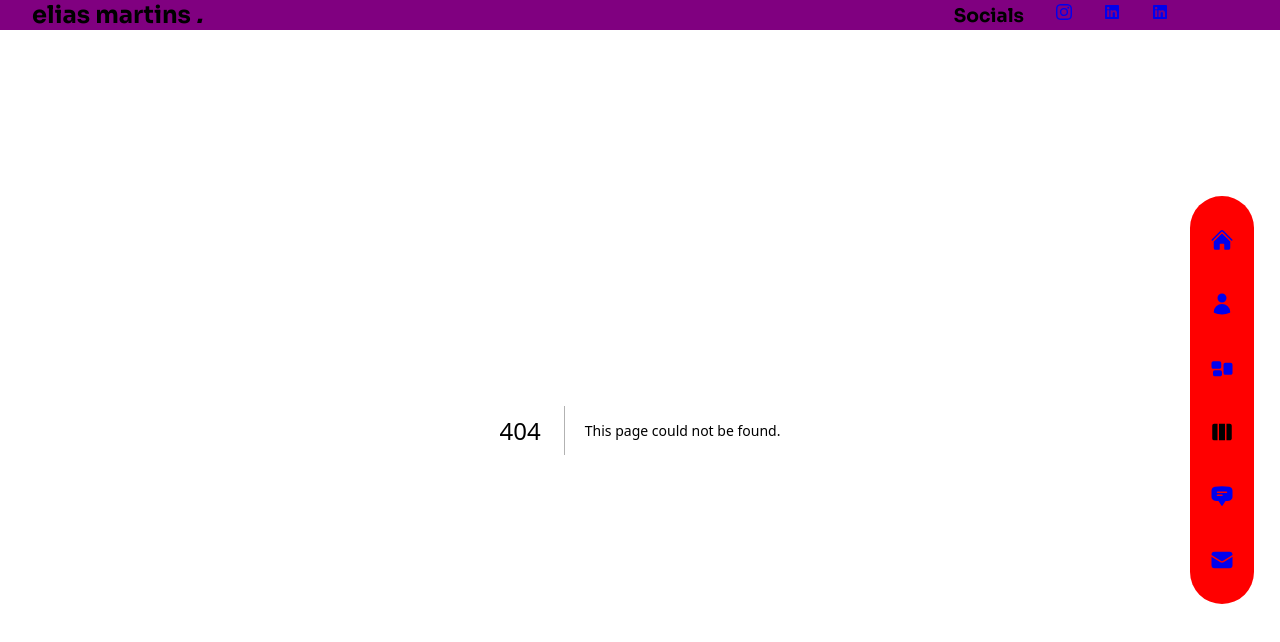
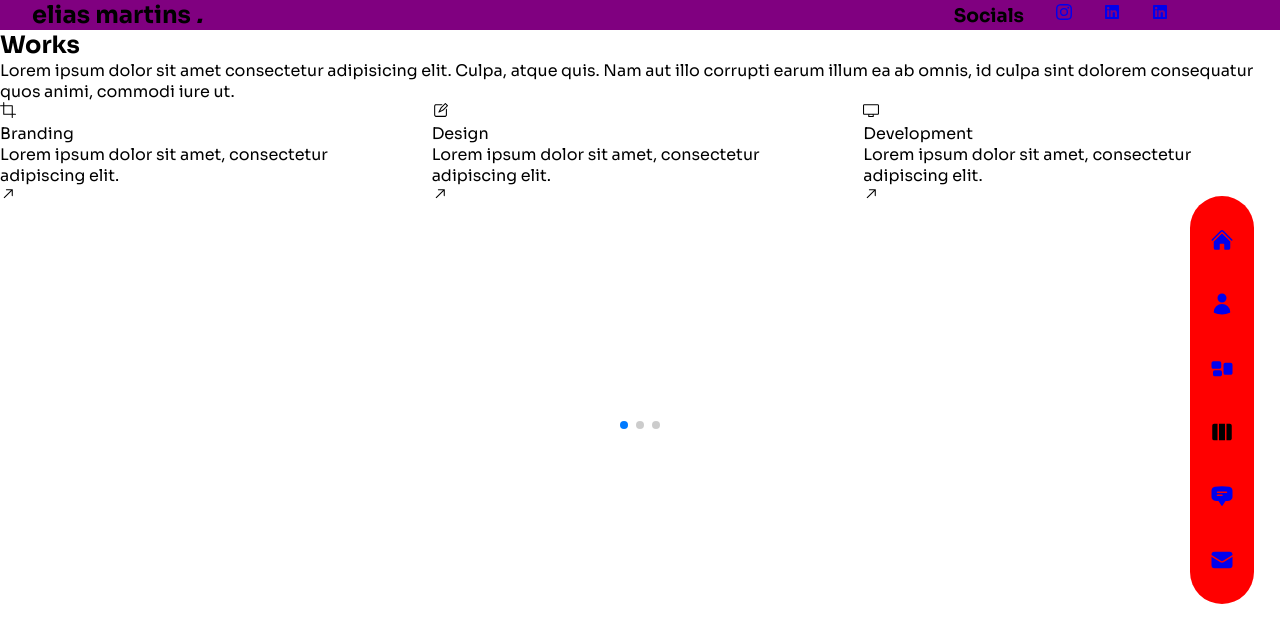
Before and after one commit to eliasfmartins/newportfolio, a Next.js app: page /work in a window 1280 px wide. Before the commit this address had no page. Shown: the top 642 px of the page. Built offline with nearby package versions, Linux system fonts and the light colour scheme.

Commit message:
feat: criando page work

```diff
--- /dev/null
+++ b/src/app/components/WorksSllider copy/index.tsx
@@ -0,0 +1,90 @@
+import { Swiper, SwiperSlide } from 'swiper/react';
+
+import 'swiper/css';
+import 'swiper/css/free-mode';
+import 'swiper/css/pagination';
+
+
+import {
+	RxCrop,
+	RxDesktop,
+	RxPencil2,
+	RxReader,
+	RxRocket,
+	// RxArrowRight,
+	RxArrowTopRight,
+} from 'react-icons/rx';
+
+import { FreeMode, Pagination } from 'swiper/modules';
+
+const serviceData = [
+	{
+		icon: <RxCrop />,
+		title: 'Branding',
+		description: 'Lorem ipsum dolor sit amet, consectetur adipiscing elit.',
+	},
+	{
+		icon: <RxPencil2 />,
+		title: 'Design',
+		description: 'Lorem ipsum dolor sit amet, consectetur adipiscing elit.',
+	},
+	{
+		icon: <RxDesktop />,
+		title: 'Development',
+		description: 'Lorem ipsum dolor sit amet, consectetur adipiscing elit.',
+	},
+	{
+		icon: <RxReader />,
+		title: 'Copywriting',
+		description: 'Lorem ipsum dolor sit amet, consectetur adipiscing elit.',
+	},
+	{
+		icon: <RxRocket />,
+		title: 'SEO',
+		description: 'Lorem ipsum dolor sit amet, consectetur adipiscing elit.',
+	},
+];
+
+
+export const WorkSlider = () => {
+	return (
+		<Swiper breakpoints={{
+			320: {
+				slidesPerView: 1,
+				spaceBetween: 15,
+			},
+			640: {
+				slidesPerView: 3,
+				spaceBetween: 15,
+
+			},
+		}}
+			freeMode={true}
+			pagination={{
+
+				clickable: true
+			}}
+			modules={[FreeMode, Pagination]}
+			style={{ height: 340 }}
+		>
+
+			{
+				serviceData.map((item, index) => {
+					return <SwiperSlide key={index}>
+						<div>
+							<div>{item.icon}</div>
+							<div>
+
+								<div>{item.title}</div>
+								<div>{item.description}</div>
+							</div>
+							<div>
+								<RxArrowTopRight />
+							</div>
+						</div>
+					</SwiperSlide>;
+				})
+			}
+		</Swiper>
+	);
+};
--- /dev/null
+++ b/src/app/work/page.tsx
@@ -0,0 +1,22 @@
+'use client';
+
+import { WorkSlider } from '../components/WorksSllider copy';
+
+
+
+
+
+
+export default function work() {
+	return (
+		<div>
+			<div>
+
+				<h2>Works</h2>
+				<p>Lorem ipsum dolor sit amet consectetur adipisicing elit. Culpa, atque quis. Nam aut illo corrupti earum illum ea ab omnis, id culpa sint dolorem consequatur quos animi, commodi iure ut.</p>
+				<WorkSlider />
+
+			</div>
+		</div>
+	);
+}
```
